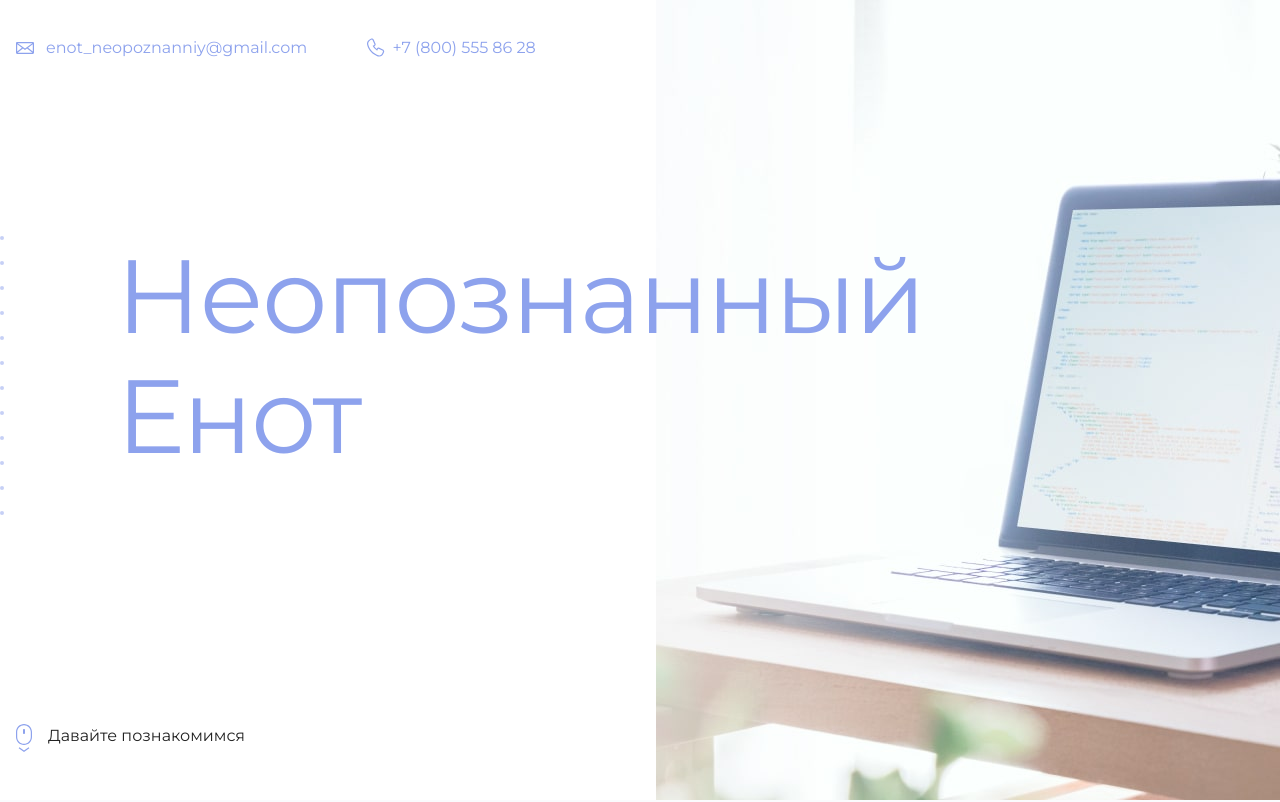
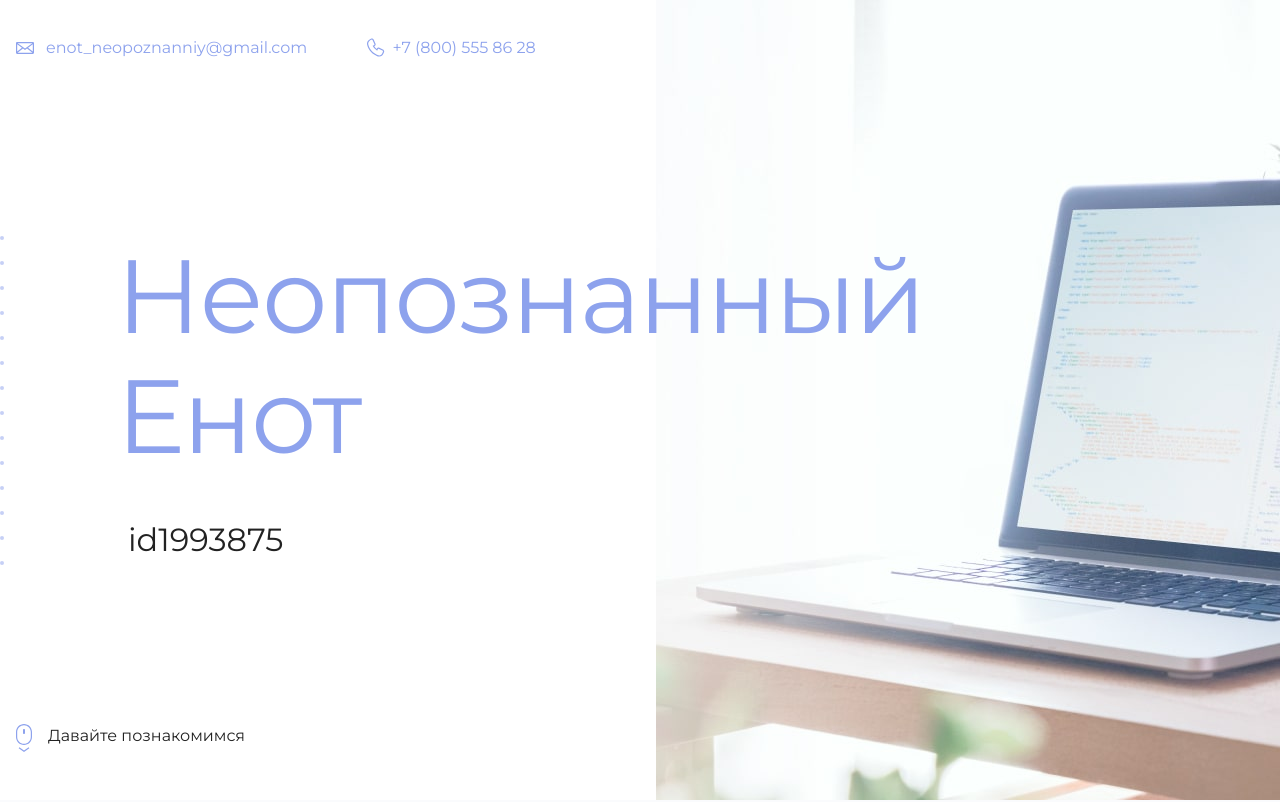
Before and after one commit to cloud-vs/HTML, a plain HTML site: page my-site/index.html in a window 1280 px wide. Shown: the top 802 px of the page. Drawn offline with Linux system fonts and the light colour scheme.

Commit message:
Added id

```diff
--- a/my-site/index.html
+++ b/my-site/index.html
@@ -19,7 +19,7 @@
       <section class="hero-image">
         <div class="container">
           <h1 class="heading">Неопознанный Енот</h1>
-          <p><!-- Тут ваш id на сайте Академии --></p>
+          <p>id1993875</p>
         </div>
       </section>
 
```
